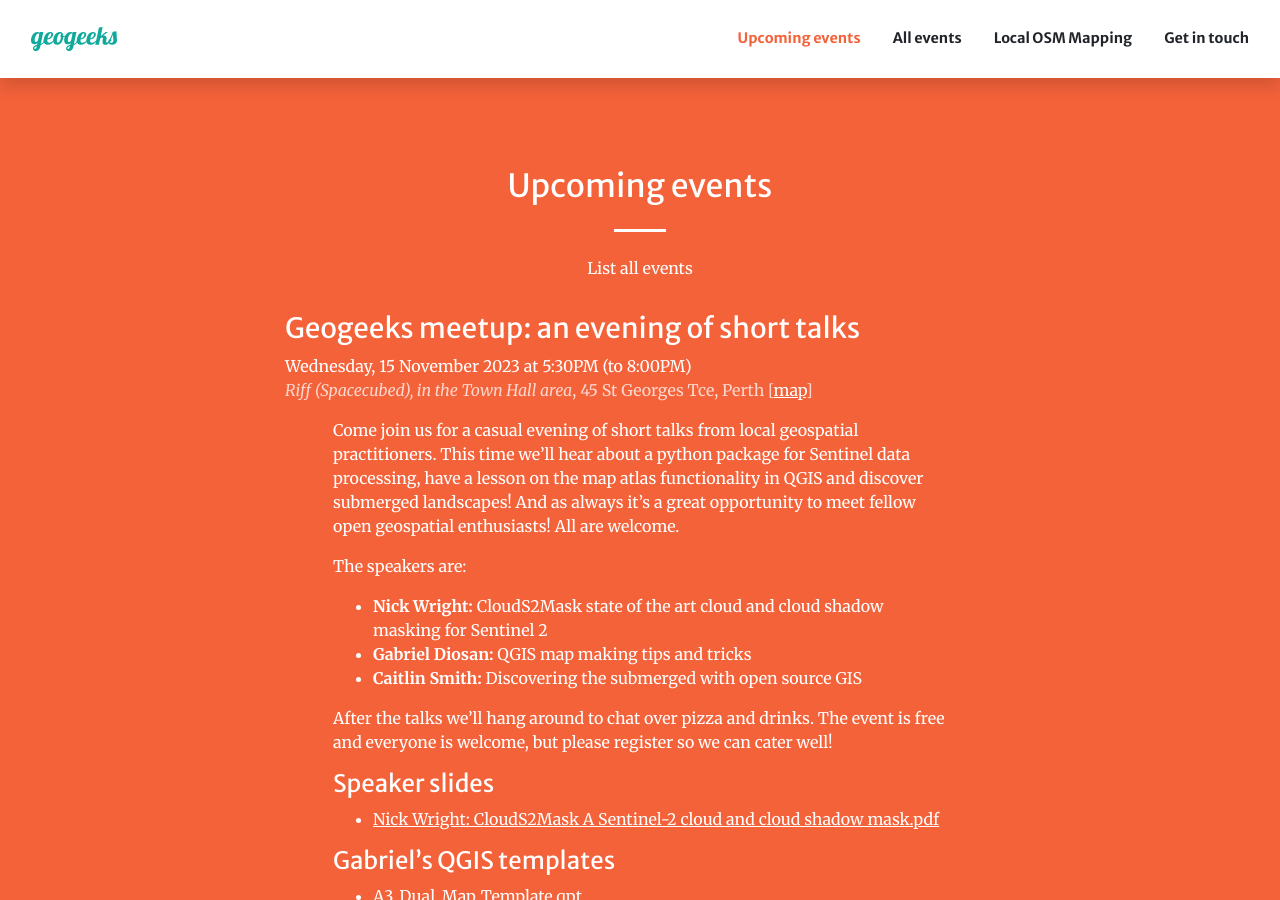
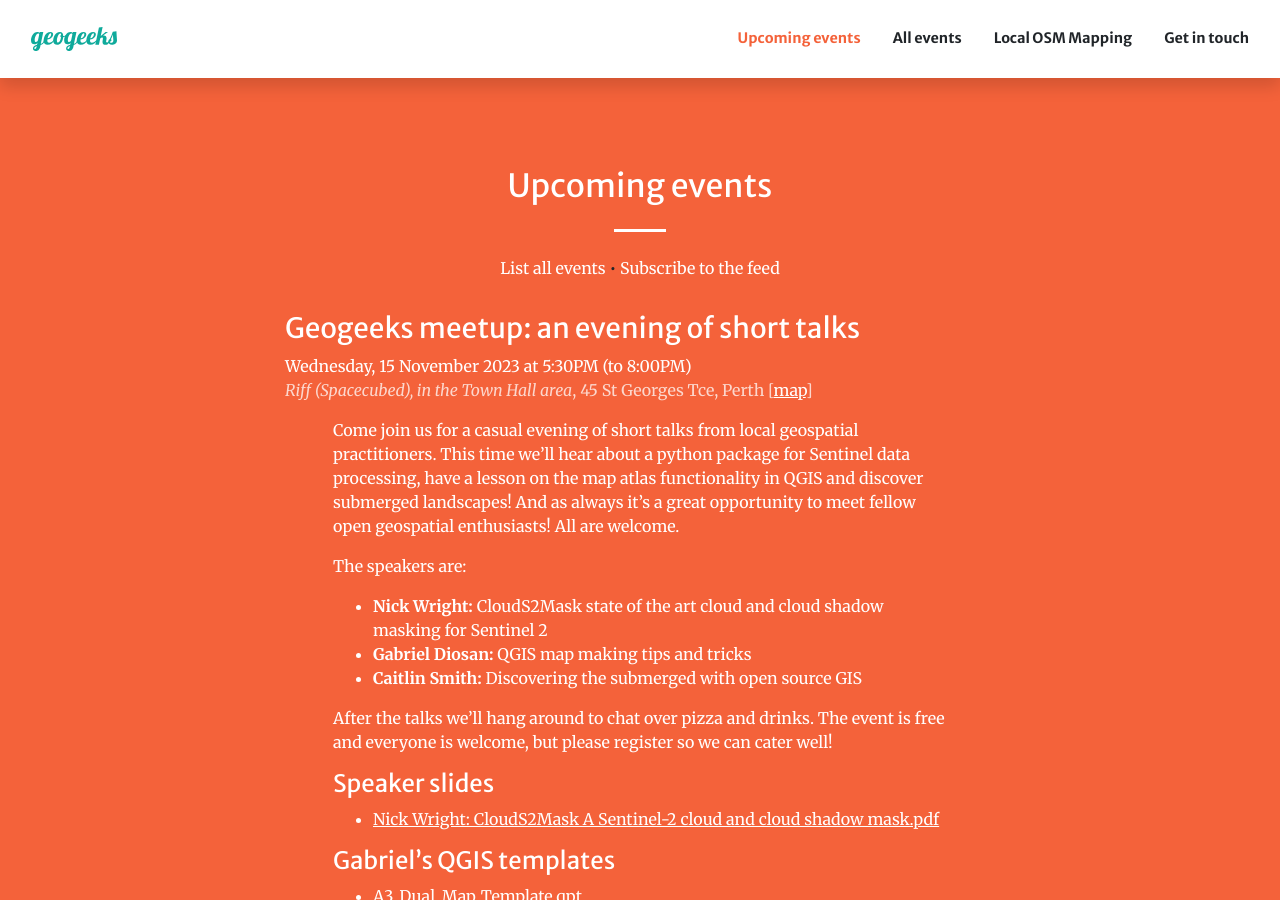
Before and after one commit to geogeeks-au/geogeeks-au.github.io, a Jekyll site: the page built from index.md, in a window 1280 px wide and 900 px high, scrolled down 861 px. Built offline with Jekyll 4.4.1, drawn with Linux system fonts in a browser that asks for light colours; comment, search, counter and statistics services are not loaded.

Commit message:
Add a link to the feed to the home page

```diff
--- a/_layouts/events.html
+++ b/_layouts/events.html
@@ -4,7 +4,7 @@ layout: plain
 
 {% assign events_data = site.pages | where: "layout", "event" | sort: "path" | reverse %}
 
-<div class="card calendar-subscribe-box mb-3 mb-md-0">
+<div id="feed" class="card calendar-subscribe-box mb-3 mb-md-0">
     <div class="card-body">
         <h4 class="card-title"> Subscribe to the feed</h4>
         <p>
--- a/_layouts/home.html
+++ b/_layouts/home.html
@@ -69,7 +69,11 @@ layout: base
       </div>
 
       <div class="container">
-        <p class="text-center"><a href="/events.html" class="text-white">List all events</a></p>
+        <p class="text-center">
+          <a href="/events.html" class="text-white">List all events</a>
+          •
+          <a href="/events.html#feed" class="text-white">Subscribe to the feed</a>
+        </p>
         {% assign events_data = site.pages | where: "layout", "event" | where: "homepage", "true" %}
         {% if events_data %}
           {% for event in events_data %}
--- a/assets/css/custom.css
+++ b/assets/css/custom.css
@@ -80,6 +80,12 @@ header.masthead p {
 .gallery-item:hover { text-decoration:none; background-color:#efefef; color:black; }
 .gallery-item.upload-link { color:#2f66cd; font-size:larger; }
 
+.calendar-subscribe-box {
+  scroll-margin-top: 2rem;
+}
+.calendar-subscribe-box:target {
+  outline: 5px solid var(--primary);
+}
 @media (min-width: 768px) {
   .calendar-subscribe-box {
     float: right;
```
